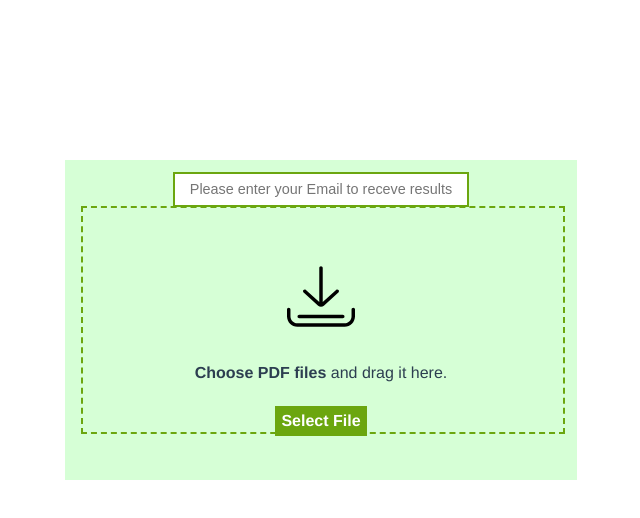
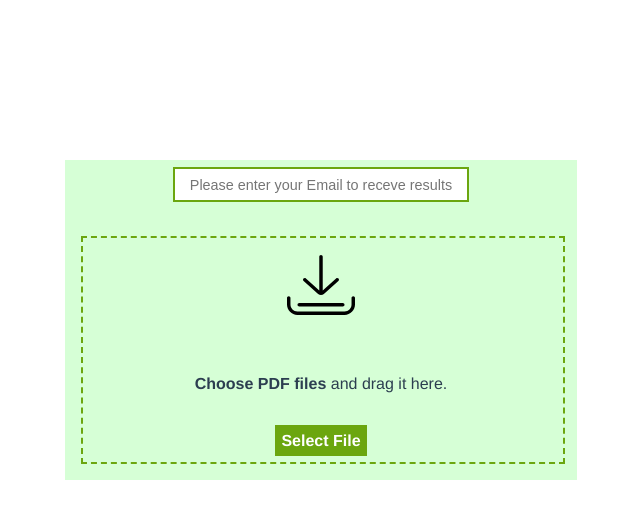
Before and after one commit to trovoltino/file-upload, a Vue app: page / in a window 1280 px wide. Shown: the top 518 px of the page, without its empty margins (319-959 px from the left). Built offline with nearby package versions, Linux system fonts and the light colour scheme.

Commit message:
Add support for IE11

```diff
--- a/src/components/FileUpload.vue
+++ b/src/components/FileUpload.vue
@@ -20,7 +20,7 @@
     <div class="files-container">
       <div v-for="(file, key) in files" v-bind:key="key" class="file-container">
       <!-- <img class="preview" v-bind:ref="'preview'+parseInt( key )"/> -->
-        <b>{{ file.name.length>29 ? `${file.name.substring(0, 27)}...`: file.name}}</b>
+        <b>{{ file.name.length>28 ? `${file.name.substring(0, 26)}...`: file.name}}</b>
         <div class="remove-container">
           <a class="remove" v-on:click="removeFile( key )">Delete</a>
         </div>
@@ -34,8 +34,12 @@
 
 import axios from 'axios';
 
+//const liveUrl = 'http://localhost:5555/upload';
+//const demoUrl = 'https://files-uploads.herokuapp.com/upload';
+//const liveUrl = 'https://87.99.88.126:5550/upload';
 //const liveUrl = 'https://87.99.88.126:5550/upload';
 const liveUrl = 'https://files.adverts.lv:5550/upload';
+
 
 export default {
   name: 'FileUpload',
@@ -62,7 +66,6 @@ export default {
 
       data.append('name', 'my-file')
       data.append('file', file)
-
 
     },
     async submitFiles(err){
@@ -145,8 +148,6 @@ export default {
         this.files = [];
         this.fileSent = false;
       }, 20);
-
-
     },
     checkFile(){
       this.supportedFileFormat= true;
@@ -198,9 +199,11 @@ export default {
 <style lang="scss" scoped>
 
   .drop-form {
+    position:relative;
+    bottom: 0px;
     display: flex;
     flex-direction: column;
-    justify-content: space-evenly;
+    justify-content: space-between;
     align-items: center;
     width: 32em;
     height: 20em;
@@ -210,6 +213,7 @@ export default {
       margin: 1em 1em;
       content: '';
       position: absolute;
+      bottom: 0px;
       left: 0px;
       height: 14em;
       width: 30em;
@@ -221,7 +225,7 @@ export default {
   }
   .file-select {
     position: relative;
-    top: -10px;
+    bottom: 1.5em;
     z-index: 10;
   }
   .file-select > .select-button {
@@ -238,7 +242,7 @@ export default {
   }
   .reset-btn {
     position: relative;
-    top: -1em;
+    top: -2em;
     padding: 0.4em;
     z-index: 100;
     color: white;
@@ -248,7 +252,7 @@ export default {
   }
   .drop-email {
     position: relative;
-    top: -1.5em;
+    bottom: - 0.5em;
     width: 20em;
     height: 2em;
     text-align: center;
@@ -266,9 +270,14 @@ export default {
   }
   .files-container {
     position: absolute;
-    top: 56%;
-    left: 50%;
-    transform: translate(-50%, -90%);
+    bottom: 44%;
+    right: 50%;
+    -webkit-transform: translate(50%, 10%);
+         -moz-transform: translate(50%, 10%);
+         -ms-transform: translate(50%, 10%);
+         -o-transform: translate(50%, 10%);
+         transform: translate(50%, 10%);
+
     z-index: 30;
     width: 20em;
     overflow: hidden;
@@ -321,7 +330,7 @@ export default {
     height: 5em;
     background: white;
     border-radius: 50%;
-    margin: -1.0em;
+    margin: 2.4em;
     fill: rgb(62, 64, 88);
   }
   .green {
@@ -329,6 +338,8 @@ export default {
       color: rgb(62, 64, 88);
     }
     width: 70%;
+    position: relative;
+    bottom: 1.7em;
   }
   .invisible {
     visibility: hidden;
```
